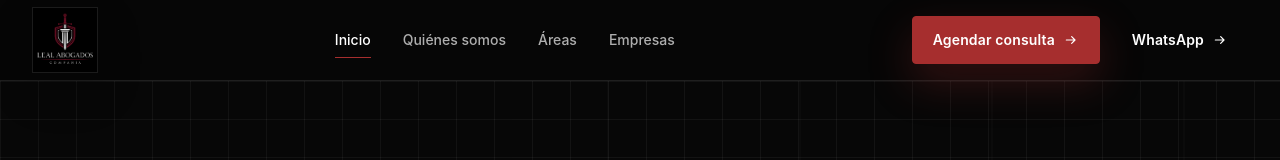
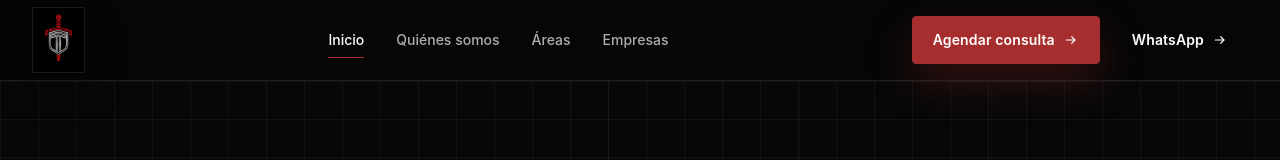
Before and after one commit to davidricardobc/LealAbogados, a Next.js app: page / in a window 1280 px wide. Shown: the top 160 px of the page. Built offline with nearby package versions, Linux system fonts and the light colour scheme.

Commit message:
content: actualizar logo sin letras de Leal

```diff
--- a/src/components/logo.tsx
+++ b/src/components/logo.tsx
@@ -1,6 +1,5 @@
 import Image from "next/image";
 import Link from "next/link";
-import { MarkIcon } from "@/components/icons";
 import { cn } from "@/lib/utils";
 
 type LogoProps = {
@@ -10,11 +9,13 @@ type LogoProps = {
 };
 
 export function Logo({ inverse = false, className, imageClassName }: LogoProps) {
-  if (inverse) {
   return (
     <Link
       className={cn(
-          "group inline-flex overflow-hidden border border-white/10 bg-black/70 shadow-[0_18px_44px_rgba(0,0,0,0.24)] focus-visible:outline focus-visible:outline-2 focus-visible:outline-offset-4 focus-visible:outline-brand-red",
+        "group inline-flex overflow-hidden border focus-visible:outline focus-visible:outline-2 focus-visible:outline-offset-4 focus-visible:outline-brand-red",
+        inverse
+          ? "border-white/10 bg-black/70 shadow-[0_18px_44px_rgba(0,0,0,0.24)]"
+          : "border-ink/10 bg-black shadow-[0_18px_44px_rgba(0,0,0,0.16)]",
         className,
       )}
       href="/"
@@ -22,30 +23,11 @@ export function Logo({ inverse = false, className, imageClassName }: LogoProps)
       <Image
         alt="Leal Abogados Compañía"
         className={cn("h-14 w-auto object-contain sm:h-16", imageClassName)}
-          height={1254}
+        height={1402}
         priority
         src="/assets/leal-logo.png"
-          width={1254}
+        width={1122}
       />
     </Link>
   );
 }
-
-  return (
-    <Link
-      className={cn(
-        "group flex items-center gap-3 focus-visible:outline focus-visible:outline-2 focus-visible:outline-offset-4 focus-visible:outline-brand-red",
-        className,
-      )}
-      href="/"
-    >
-      <MarkIcon className="h-10 w-10 text-brand-red transition duration-200 group-hover:text-brand-redDark" />
-      <span className="flex flex-col leading-none">
-        <span className={cn("font-serif text-xl font-semibold tracking-wide", inverse ? "text-white" : "text-ink")}>Leal</span>
-        <span className={cn("text-[0.67rem] font-semibold uppercase tracking-[0.28em]", inverse ? "text-white/52" : "text-muted")}>
-          Abogados
-        </span>
-      </span>
-    </Link>
-  );
-}
```
Also changed, not shown: public/assets/leal-logo.png. Lines whose indentation alone changed are shown as unchanged.
